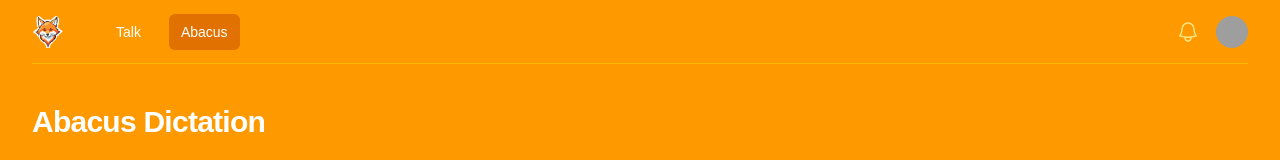
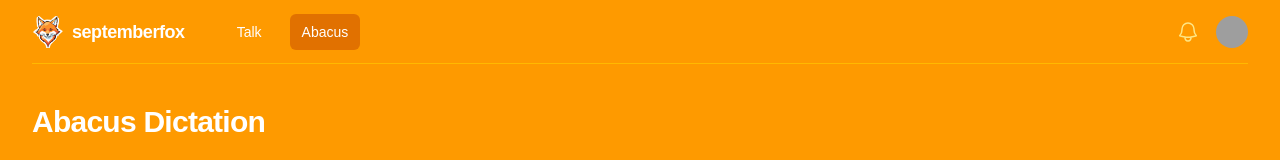
Before and after one commit to sonnes/september, a Next.js app in the folder ui/: page /abacus in a window 1280 px wide. Shown: the top 160 px of the page. Built offline with nearby package versions, Linux system fonts and the light colour scheme; grey boxes are pictures that could not be loaded.

Commit message:
Add brand name text to top navigation logo
- Enhanced logo display by adding "septemberfox" text next to the logo
- Updated Link component to include text and improve visual branding
- Styled brand name with white, semibold font and tight tracking

```diff
--- a/ui/components/top-navigation.tsx
+++ b/ui/components/top-navigation.tsx
@@ -100,13 +100,16 @@
             >
               <div className="flex items-center px-2 lg:px-0">
                 <div className="shrink-0">
-                  <Link href="/">
+                  <Link href="/" className="flex items-center gap-2">
                     <Image
                       alt="September"
                       src={`/logo.png`}
                       width={32}
                       height={32}
                     />
+                    <span className="text-white font-semibold text-lg tracking-tight">
+                      septemberfox
+                    </span>
                   </Link>
                 </div>
                 <div className="hidden lg:ml-10 lg:block">
```
